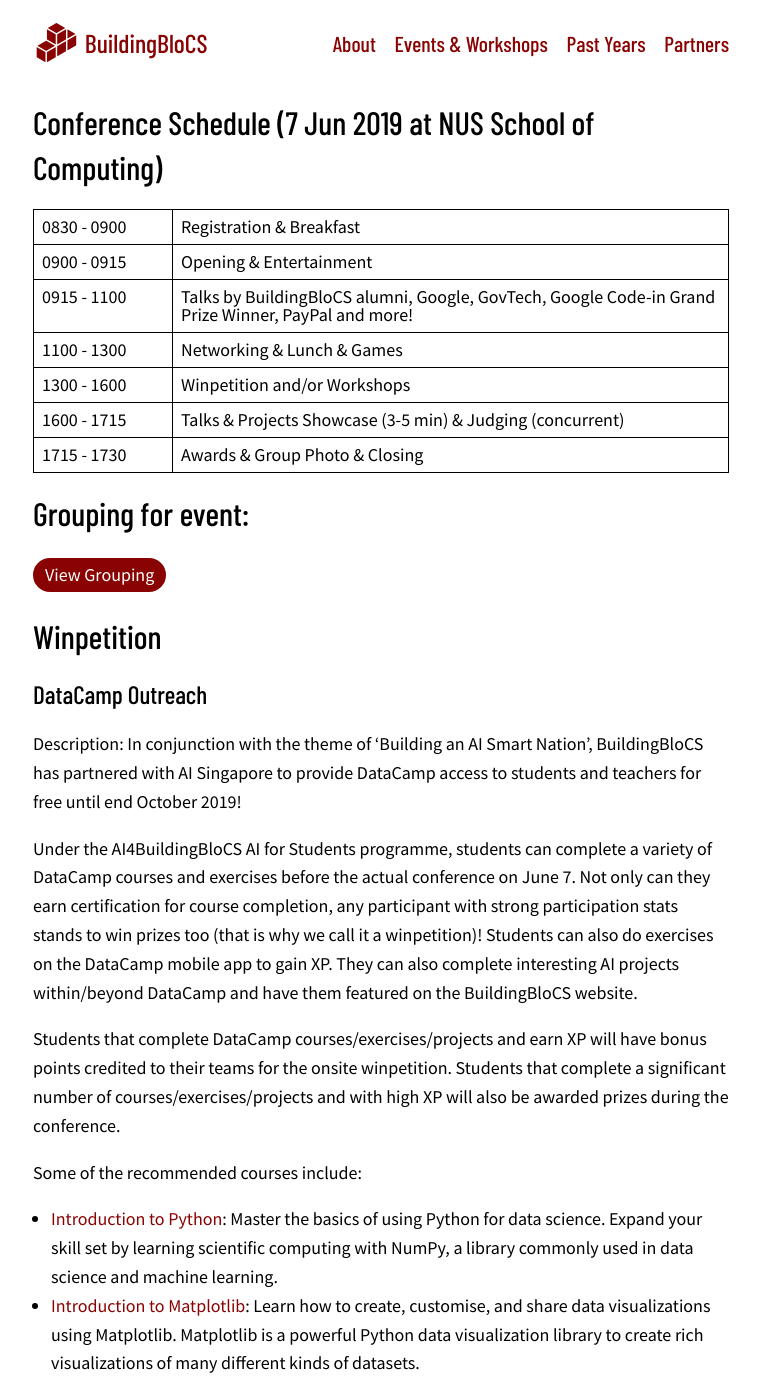
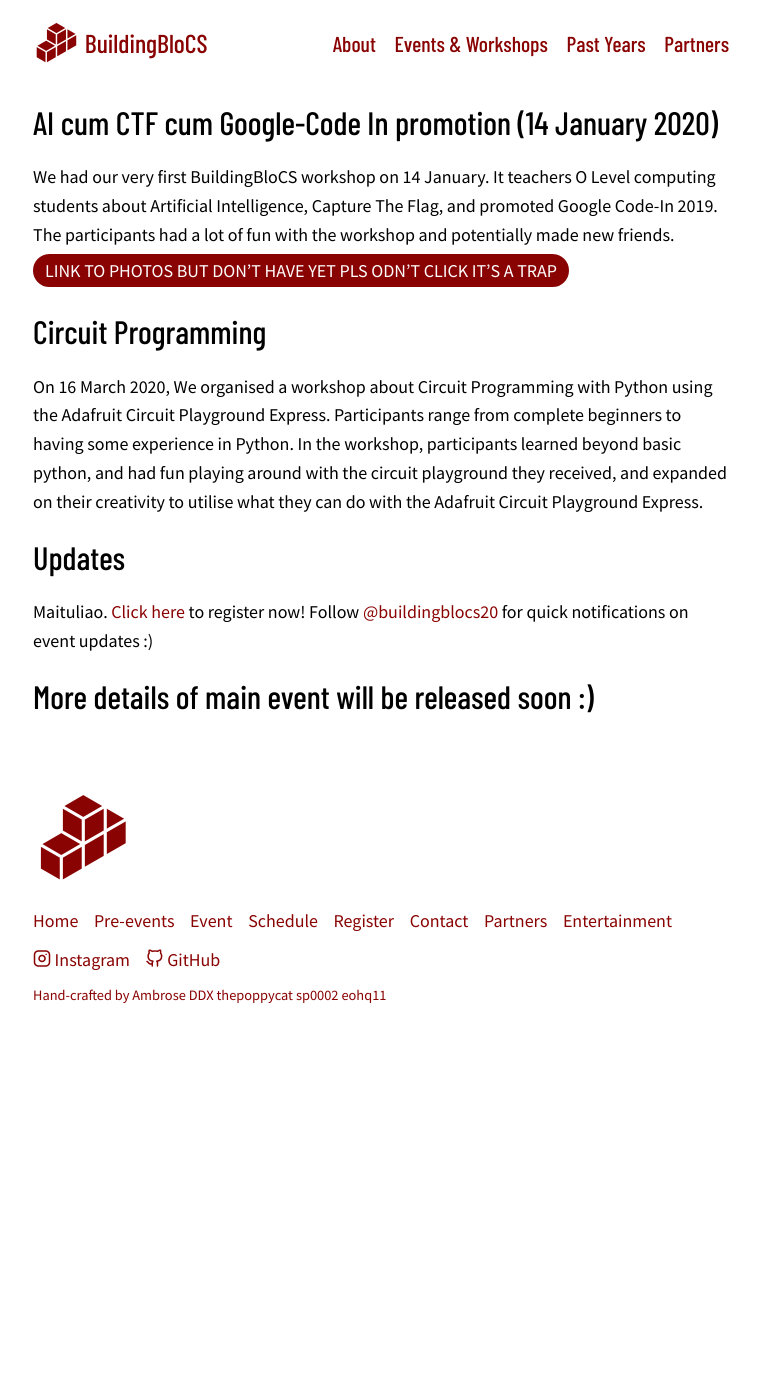
Before and after one commit to buildingblocs/2020, a Jekyll site: the page built from events-and-workshops/index.md, in a window 1280 px wide and 1400 px high. Shown: the whole window, without its empty margins (259-1019 px from the left). Built offline with Jekyll 4.4.1, drawn with Linux system fonts in a browser that asks for light colours; some web fonts are replaced; our own code applies the rules of GitHub Pages for plain Markdown files; some of the changed text lies outside the part shown.

Commit message:
Update index.md

```diff
--- a/events-and-workshops/index.md
+++ b/events-and-workshops/index.md
@@ -3,50 +3,17 @@
 published: true
 ---
 
-## Conference Schedule (7 Jun 2019 at NUS School of Computing)
+## AI cum CTF cum Google-Code In promotion (14 January 2020)
+We had our very first BuildingBloCS workshop on 14 January. It teachers O Level computing students about Artificial Intelligence, Capture The Flag, and promoted Google Code-In 2019. The participants had a lot of fun with the workshop and potentially made new friends.
+<a class="btn" href="https://docs.google.com/spreadsheets/d/1d04PgjLW7Uv2xsFUm5r1WwvjMiSpoik27xoNOG-iYGk/edit?usp=sharing">LINK TO PHOTOS BUT DON'T HAVE YET PLS ODN'T CLICK IT'S A TRAP</a>
 
-{% for day in site.data.schedule %}
-{% if site.data.schedule.size > 1 %}<h2>Day {{ day.day }}</h2>{% endif %}
-<table>
-    {% for activity in day.activities %}
-    <tr>
-        <td>{{ activity.time }}</td>
-        <td width="80%">{{ activity.title }}</td>
-    </tr>
-    {% endfor %}
-</table>
-{% endfor %}
-
-
-## Grouping for event:
-<a class="btn" href="https://docs.google.com/spreadsheets/d/1d04PgjLW7Uv2xsFUm5r1WwvjMiSpoik27xoNOG-iYGk/edit?usp=sharing">View Grouping</a>
-
-## Winpetition
-
-### DataCamp Outreach
-Description:
-In conjunction with the theme of 'Building an AI Smart Nation', BuildingBloCS has partnered with AI Singapore to provide DataCamp access to students and teachers for free until end October 2019!
-
-Under the AI4BuildingBloCS AI for Students programme, students can complete a variety of DataCamp courses and exercises before the actual conference on June 7. Not only can they earn certification for course completion, any participant with strong participation stats stands to win prizes too (that is why we call it a winpetition)! Students can also do exercises on the DataCamp mobile app to gain XP. They can also complete interesting AI projects within/beyond DataCamp and have them featured on the BuildingBloCS website.
-
-Students that complete DataCamp courses/exercises/projects and earn XP will have bonus points credited to their teams for the onsite winpetition. Students that complete a significant number of courses/exercises/projects and with high XP will also be awarded prizes during the conference.
-
-Some of the recommended courses include:
-- [Introduction to Python](https://www.datacamp.com/courses/intro-to-python-for-data-science): Master the basics of using Python for data science. Expand your skill set by learning scientific computing with NumPy, a library commonly used in data science and machine learning.
-- [Introduction to Matplotlib](https://www.datacamp.com/courses/introduction-to-matplotlib): Learn how to create, customise, and share data visualizations using Matplotlib. Matplotlib is a powerful Python data visualization library to create rich visualizations of many different kinds of datasets.
-
-### Machine Learning
-Description:
-On the day of the conference, participants will learn the basics of supervised machine learning. They will build a classification model using the learning algorithm k-Nearest Neighbours (k-NN) and calculate the accuracy using an evaluation method.
-
-During the winpetition, participants will use their skills learnt for k-Nearest Neighbours (k-NN) algorithm to build and fine-tune their model to solve real-world classification problems. They will also be required to pre-process and manipulate the data to enhance the performance of their model built.
-
-Prerequisites: Basic Python programming knowledge such as lists, loops and functions.
+## Circuit Programming
+On 16 March 2020, We organised a workshop about Circuit Programming with Python using the Adafruit Circuit Playground Express. Participants range from complete beginners to having some experience in Python. In the workshop, participants learned beyond basic python, and had fun playing around with the circuit playground they received, and expanded on their creativity to utilise what they can do with the Adafruit Circuit Playground Express.
 
 ## Updates
 
 Maituliao. [Click here]({{ site.baseurl }}/register#event) to register now!
-Follow [@buildingblocs18](https://instagram.com/buildingblocs18) for quick notifications on event updates :)
+Follow [@buildingblocs20](https://instagram.com/buildingblocs20) for quick notifications on event updates :)
 
 <!--
 
```
